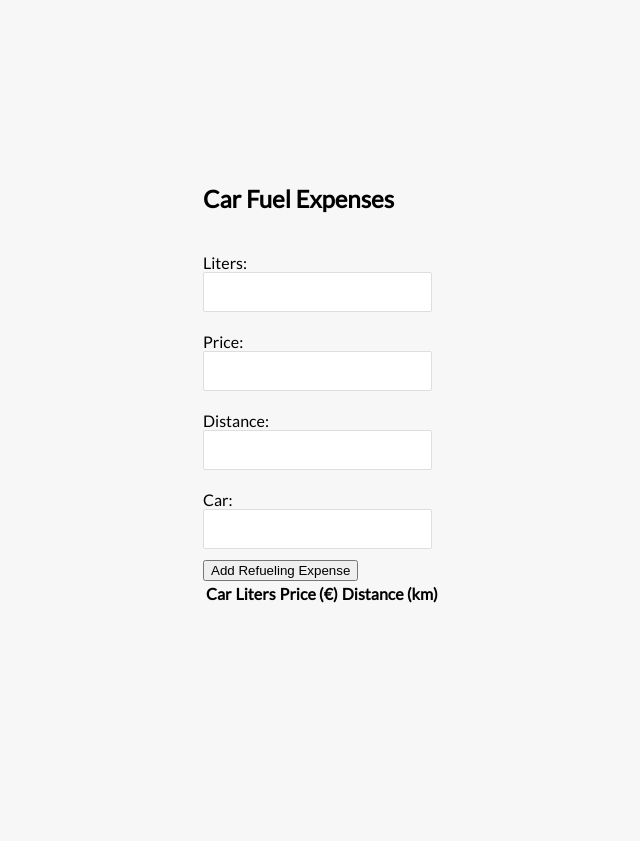
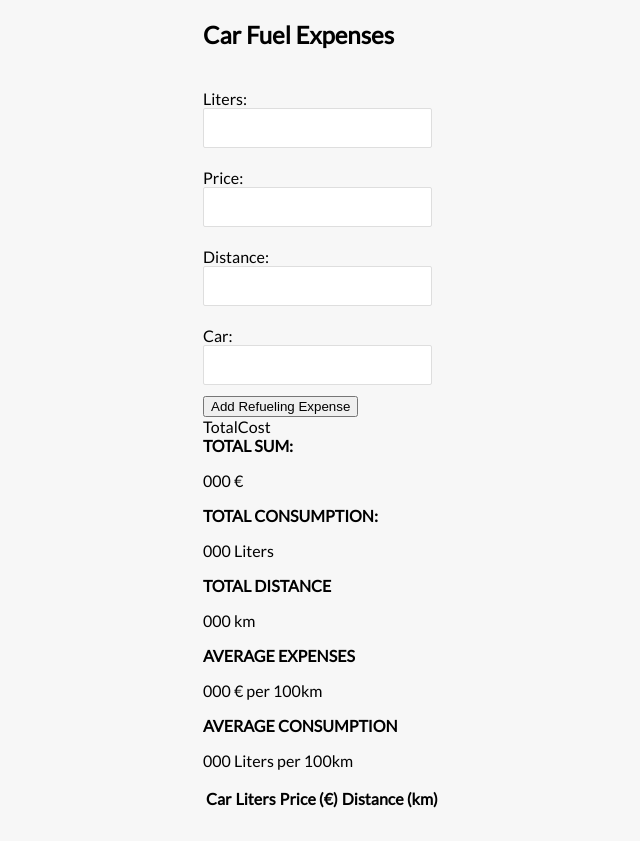
Before and after one commit to Heka499/car-fuel-expenses, a React (Create React App) app: page / in a window 1280 px wide. Shown: the whole page, without its empty margins (262-902 px from the left). Before the commit the page ends 800 px from the top, so only its background shows below. Built offline with nearby package versions, Linux system fonts and the light colour scheme.

Commit message:
Implemented total cost without math

```diff
--- a/src/App.js
+++ b/src/App.js
@@ -2,6 +2,7 @@ import React from 'react';
 import Header from './components/Header';
 import RefuelingForm from './components/RefuelingForm';
 import RefuelingHistory from './components/RefuelingHistory';
+import TotalCost from './components/TotalCost';
 
 import './App.css';
 import { GlobalProvider } from './context/GlobalState';
@@ -13,6 +14,7 @@ function App() {
       <Header />
       <div className='container'>
         <RefuelingForm />
+        <TotalCost />
         <RefuelingHistory />
       </div>
     </div>
--- /dev/null
+++ b/src/components/TotalCost.js
@@ -0,0 +1,40 @@
+import React from 'react'
+
+const TotalCost = () => {
+
+
+
+
+
+
+
+
+
+  return (
+    <>
+        <div>TotalCost</div>
+        <div>
+            <h4>Total Sum:</h4>
+            <p>000 €</p>
+        </div>
+        <div>
+            <h4>Total Consumption:</h4>
+            <p>000 Liters</p>
+        </div>
+        <div>
+            <h4>Total Distance</h4>
+            <p>000 km</p>
+        </div>
+        <div>
+            <h4>Average Expenses</h4>
+            <p>000 € per 100km</p>
+        </div>
+        <div>
+            <h4>Average Consumption</h4>
+            <p>000 Liters per 100km</p>
+        </div>
+    </>
+  )
+}
+
+export default TotalCost
```
